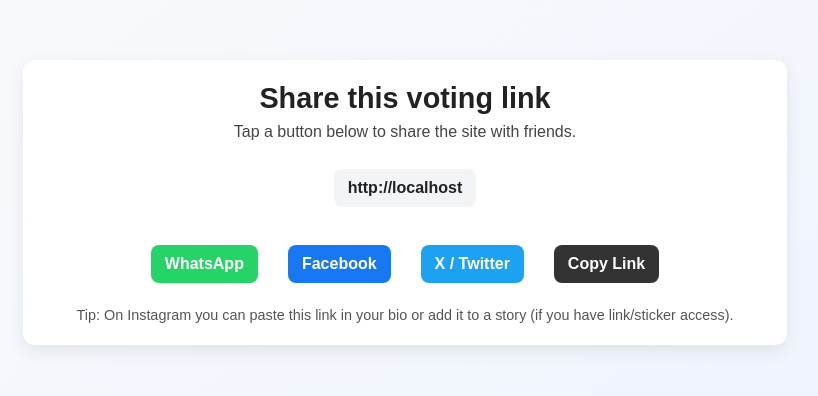
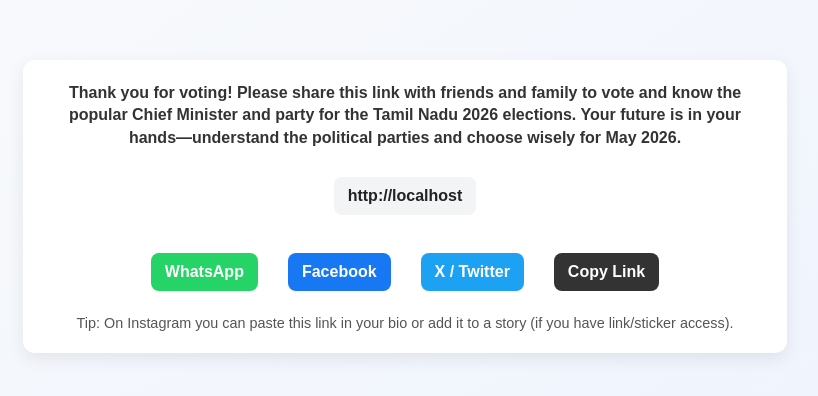
Before and after one commit to monetaryearn-commits/vote-site, a plain HTML site: page share.html in a window 1280 px wide. Both pictures are taken after a click on the button "WhatsApp". Shown: the whole page, without its empty margins (235-1053 px from the left). Drawn offline with Linux system fonts and the light colour scheme.

Commit message:
Update share.html

```diff
--- a/share.html
+++ b/share.html
@@ -15,6 +15,13 @@
       border-radius: 12px;
       box-shadow: 0 6px 18px rgba(0,0,0,0.08);
       text-align: center;
+    }
+    .thank-message {
+      font-size: 1rem;
+      font-weight: bold;
+      margin-bottom: 18px;
+      color: #333;
+      line-height: 1.4;
     }
     .site-link {
       display: inline-block;
@@ -42,10 +49,14 @@
 <body class="bg-gray-50" style="font-family:Arial, Helvetica, sans-serif;">
 
   <div class="share-container">
-    <h1 style="margin:0 0 8px">Share this voting link</h1>
-    <p style="margin:0 0 18px; color:#444">Tap a button below to share the site with friends.</p>
 
-    <!-- Replace window.location.origin in JS will be used to get live URL -->
+    <!-- Thank-you message -->
+    <div class="thank-message">
+      Thank you for voting! Please share this link with friends and family to vote and know the popular Chief Minister and party for the Tamil Nadu 2026 elections.
+      Your future is in your hands—understand the political parties and choose wisely for May 2026.
+    </div>
+
+    <!-- Shareable link -->
     <div id="siteLink" class="site-link"></div>
 
     <div class="share-row" style="margin-top:10px">
@@ -77,7 +88,7 @@
 
   <script>
     // Get the site link to share (use the current origin + optional path)
-    const siteLink = window.location.origin; // if your voting page is at root, good. Change if needed.
+    const siteLink = window.location.origin;
     document.getElementById('siteLink').textContent = siteLink;
 
     // Buttons
@@ -96,40 +107,36 @@
       setTimeout(()=> { toast.classList.remove('show'); setTimeout(()=> toast.remove(), 500); }, 2500);
     }
 
-    // WhatsApp share (opens web/phone WhatsApp with prefilled text)
+    // WhatsApp share
     whatsappBtn.addEventListener('click', () => {
       const text = encodeURIComponent("Vote here: " + siteLink);
-      const url = `https://wa.me/?text=${text}`;
-      window.open(url, '_blank');
+      window.open(`https://wa.me/?text=${text}`, '_blank');
     });
 
-    // Facebook share (opens share dialog)
+    // Facebook share
     facebookBtn.addEventListener('click', () => {
       const url = encodeURIComponent(siteLink);
-      const fb = `https://www.facebook.com/sharer/sharer.php?u=${url}`;
-      window.open(fb, '_blank', 'noopener');
+      window.open(`https://www.facebook.com/sharer/sharer.php?u=${url}`, '_blank', 'noopener');
     });
 
-    // Twitter / X share (prefilled tweet)
+    // Twitter/X share
     twitterBtn.addEventListener('click', () => {
       const text = encodeURIComponent("Vote here!");
       const url = encodeURIComponent(siteLink);
-      const tw = `https://twitter.com/intent/tweet?text=${text}&url=${url}`;
-      window.open(tw, '_blank', 'noopener');
+      window.open(`https://twitter.com/intent/tweet?text=${text}&url=${url}`, '_blank', 'noopener');
     });
 
-    // Copy link (clipboard API + fallback + toast)
+    // Copy link
     copyBtn.addEventListener('click', async () => {
       try {
         await navigator.clipboard.writeText(siteLink);
         showToast("✅ Link copied!");
       } catch (err) {
-        // fallback for older browsers
         const input = document.createElement('input');
         input.value = siteLink;
         document.body.appendChild(input);
         input.select();
-        input.setSelectionRange(0, 99999); // mobile
+        input.setSelectionRange(0, 99999);
         try { document.execCommand('copy'); showToast("✅ Link copied!"); } catch(e) { prompt("Copy this link:", siteLink); }
         input.remove();
       }
```
